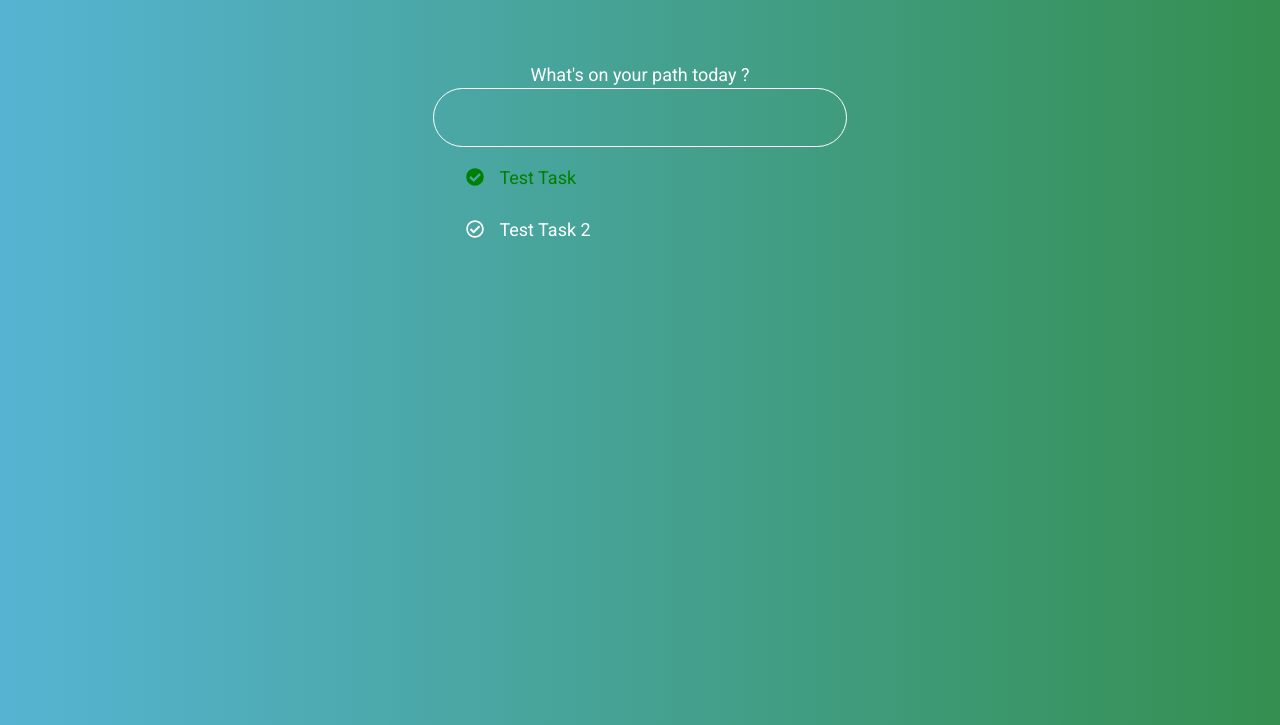
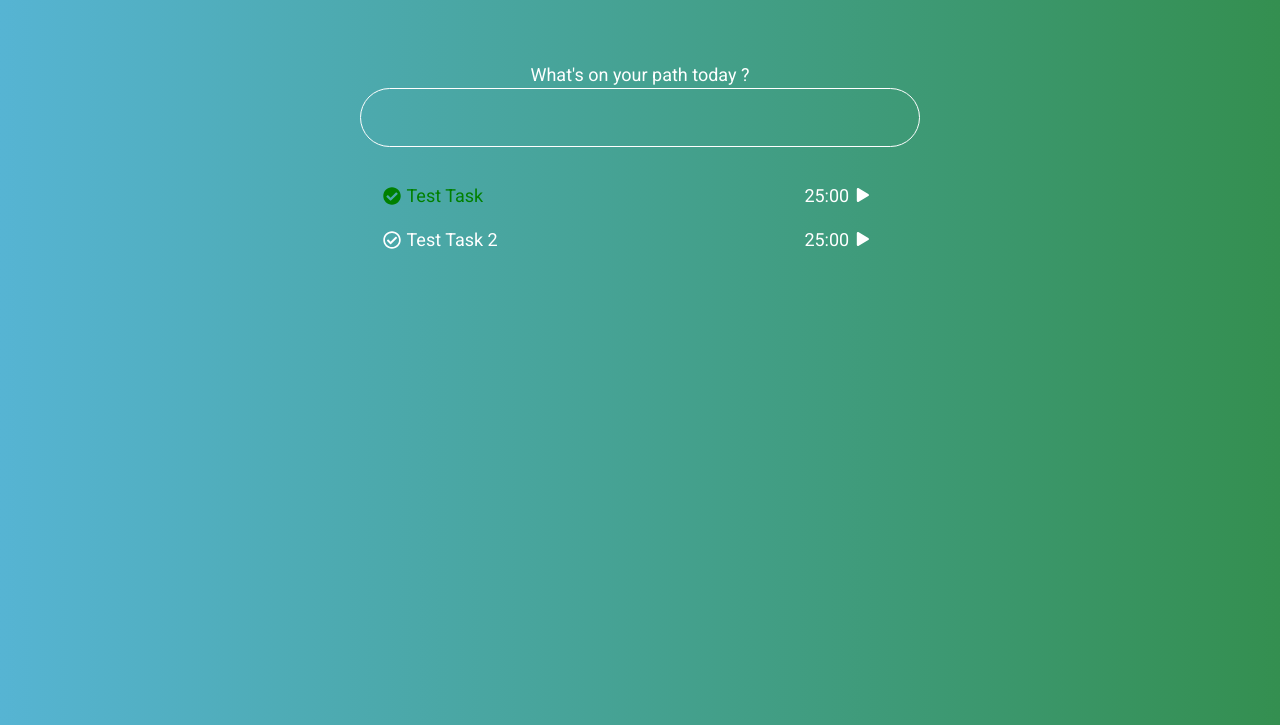
Before and after one commit to alexandrobin/yattle, a Gatsby site: page / in a window 1280 px wide. Shown: the part 75-800 px from the top of the page. Built offline with nearby package versions, Linux system fonts and the light colour scheme; Gatsby itself is replaced by a stand-in of ours.

Commit message:
Update : finished v1 of pomodoro 🤘

```diff
--- a/src/components/layout.css
+++ b/src/components/layout.css
@@ -390,7 +390,7 @@ p {
   padding-left: 0;
   padding-right: 0;
   padding-top: 0;
-  margin-bottom: 1.45rem;
+  margin-bottom:0;
 }
 figure {
   margin-left: 0;
--- /dev/null
+++ b/src/components/pomodoro.js
@@ -0,0 +1,93 @@
+import React from 'react'
+import {
+  FontAwesomeIcon,
+} from '@fortawesome/react-fontawesome'
+
+import './pomodoro.scss'
+
+const STATE = {
+  init: {
+    name: 'INIT',
+  },
+  ongoing: {
+    name: 'ONGOING',
+  },
+  paused: {
+    name: 'PAUSED',
+  },
+}
+
+class Pomodoro extends React.Component {
+	state={
+	  length: 25 * 60,
+	  session: {
+	    min: 25,
+	    sec: 0,
+	  },
+	  step: STATE.init,
+	  interval: null,
+	  counter: 0,
+	}
+
+	clock = (length) => {
+	  length--
+	  const sec = length % 60
+	  const min = Math.floor(length / 60)
+	  this.setState({
+	    length,
+	    session: { min, sec },
+	  })
+	}
+
+  tick = () => {
+    const interval = setInterval(() => this.clock(this.state.length), 1000)
+    this.setState({
+      interval,
+    })
+  }
+
+	toggle = () => {
+	  let { interval, step } = this.state
+	  if (step === STATE.init) {
+	    step = STATE.ongoing
+	    this.tick()
+	  } else if (step === STATE.ongoing) {
+	    step = STATE.paused
+	    clearInterval(interval)
+	  } else if (step === STATE.paused) {
+	    step = STATE.ongoing
+	    this.tick(step)
+	  }
+	  this.setState({ step })
+	}
+
+	pad = (t) => {
+	  t = `${t}`
+	  return (t.length < 2 ? '0' : '') + t
+	}
+
+	render() {
+	  return (
+  <React.Fragment>
+    <div className="clock">
+      {this.pad(this.state.session.min)}
+          :
+      {this.pad(this.state.session.sec)}
+      <FontAwesomeIcon
+        icon={
+        this.state.step === STATE.ongoing ? ['fas', 'pause'] : ['fas', 'play']
+      }
+        onClick={
+        this.toggle
+      }
+        className="icon"
+      />
+
+    </div>
+  </React.Fragment>
+	  )
+	}
+}
+
+
+export default Pomodoro
--- /dev/null
+++ b/src/components/pomodoro.scss
@@ -0,0 +1,8 @@
+.clock{
+    display:inline-block;
+    float:right;
+    transition:all 1.5s;
+    .icon{
+        padding:0.1rem;
+    }
+}
--- a/src/components/todolist.js
+++ b/src/components/todolist.js
@@ -2,7 +2,7 @@
 /* eslint-disable react/button-has-type */
 import React from 'react'
 import { FontAwesomeIcon } from '@fortawesome/react-fontawesome'
-
+import Pomodoro from './pomodoro'
 import './todolist.scss'
 
 class TodoList extends React.Component {
@@ -65,6 +65,11 @@ class TodoList extends React.Component {
     })
   }
 
+  onEditTask = (e) => {
+    const { tasks } = this.state
+    console.log(e)
+  }
+
   onChangeTask = (e) => {
     this.setState({
       inputValue: e.target.value,
@@ -112,31 +117,43 @@ const InputTask = ({ onChangeTask, value, addTask }) => (
 )
 
 
-const ListOfTasks = ({ tasks, deleteTask, setTaskAsDone }) => (
+const ListOfTasks = ({
+  tasks, deleteTask, setTaskAsDone, onEditTask,
+}) => (
   <div className="list-container">
     {tasks.map((task, i) => (
-        <Task i={i} task={task} deleteTask={deleteTask} setTaskAsDone={setTaskAsDone}/>
-      ))
+      <Task i={i} task={task} deleteTask={deleteTask} setTaskAsDone={setTaskAsDone} onEditTask={onEditTask} />
+    ))
       }
   </div>
 )
 
 class Task extends React.Component {
   render() {
-    const done = this.props.task.done
+    const {
+      setTaskAsDone, task, i, onEditTask, deleteTask,
+    } = this.props
+    const done = task.done
     return (
-      <div key={this.props.i} className="list" draggable>
+      <div key={i} className="list" draggable>
         <FontAwesomeIcon
           icon={done ? ['fas', 'check-circle'] : ['far', 'check-circle']}
-          onClick={() => this.props.setTaskAsDone(this.props.i)}
+          onClick={() => setTaskAsDone(i)}
           className={`tooltiped icon okay ${done ? 'done' : ''}`}
         />
-        <p className={`text ${done ? 'done' : ''}`}>
-          {this.props.task.text}
+        <p
+          contentEditable
+          className={
+          `text ${done ? 'done' : ''}`
+        }
+          onChange={onEditTask}
+        >
+          {task.text}
         </p>
+        <Pomodoro />
         <FontAwesomeIcon
-          icon={['fas', 'times']}
-          onClick={() => this.props.deleteTask(this.props.i)}
+          icon={['fas', 'trash']}
+          onClick={() => deleteTask(i)}
           className="icon delete"
         />
       </div>
--- a/src/components/todolist.scss
+++ b/src/components/todolist.scss
@@ -25,6 +25,7 @@
     width:100%;
     text-align:center;
     font-size:1rem;
+    margin-bottom:1rem;
 }
 
 
@@ -50,6 +51,7 @@
 .input {
     display:block;
     margin: 0 auto;
+    margin-bottom: 1rem;
     width: 100%;
     text-align: center;
 
@@ -64,7 +66,7 @@
     color:white;
     border-radius: 0 0 5px 5px;
     padding: 1rem;
-    width: 60%;
+    width: 80%;
     margin: 0 auto;
 }
 
@@ -76,22 +78,29 @@
     flex-direction: column;
 
     .list {
-        display: inline-block;
+        display: flex;
+        flex-direction: row;
+        align-items: center;
+        margin-bottom: 1rem;
 
-        :hover{
+        &:hover{
+            .delete{
+                color:white;
+            }
             cursor: pointer;
         }
     }
     .icon {
-        margin:0px 15px;
         transition:all 1s;
+        margin:0 0.3rem;
 
     }
     .done {
         color: green;
     }
     .text{
-        display:inline-block
+        flex:1;
+        width:100%;
     }
     .delete {
         color:transparent;
```
